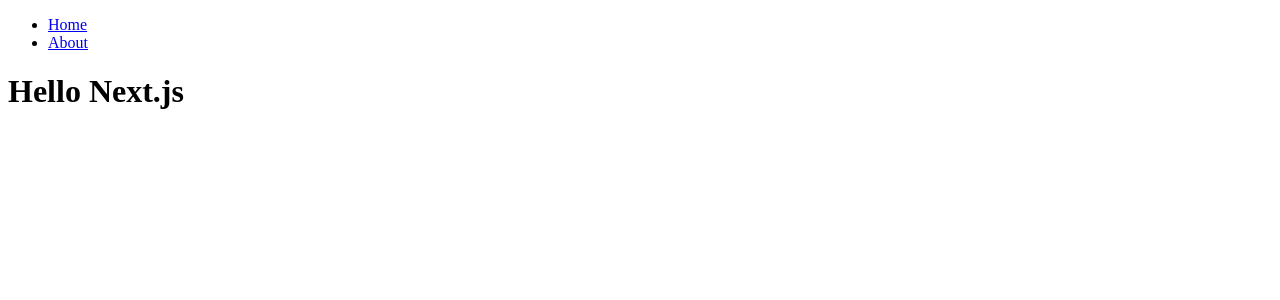
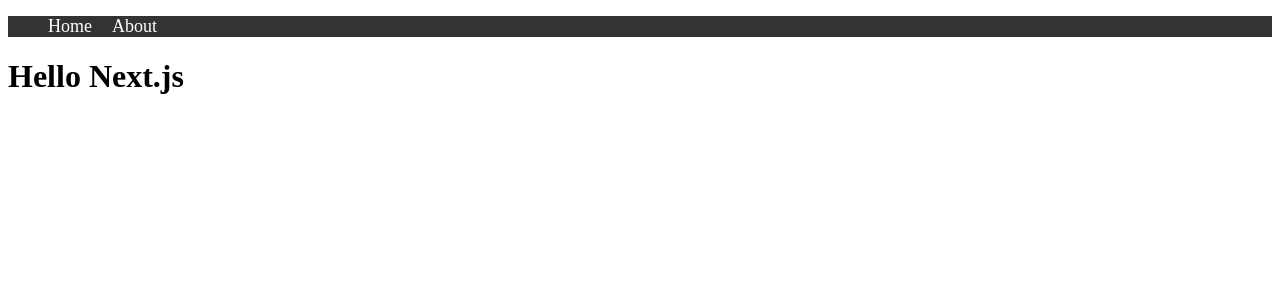
Before and after one commit to MischaGithub/bitzprice, a Next.js app: page / in a window 1280 px wide. Shown: the top 300 px of the page. Built offline with nearby package versions, Linux system fonts and the light colour scheme.

Commit message:
Navbar layout and links

```diff
--- /dev/null
+++ b/components/Navbar.js
@@ -0,0 +1,37 @@
+import Link from 'next/link';
+
+const Navbar = () => (
+    <div>
+        <ul>
+            <li><Link href="/"><a>Home</a></Link></li>
+            <li><Link href="/about"><a>About</a></Link></li>
+        </ul>
+
+
+    <style jsx>{`
+        ul {
+            background: #333;
+            color: #fff;
+            list-style: none;
+            display: flex;
+        }
+
+        ul li {
+            font-size: 18px;
+            margin-right: 20px;
+        }
+
+        ul li a {
+            color: #fff;
+            text-decoration: none;
+        }
+    `
+
+        }</style>
+    </div>
+
+
+
+);
+
+export default Navbar;
--- a/pages/index.js
+++ b/pages/index.js
@@ -1,11 +1,8 @@
-import Link from 'next/link';
+import Navbar from '../components/Navbar';
 
 const Index = () => (
     <div>
-        <ul>
-            <li><Link href="/"><a>Home</a></Link></li>
-            <li><Link href="/about"><a>About</a></Link></li>
-        </ul>
+        <Navbar />
         <h1>Hello Next.js</h1>
     </div>
 );
```
Also changed, not shown: pages/about.js (+2 -5 lines).
